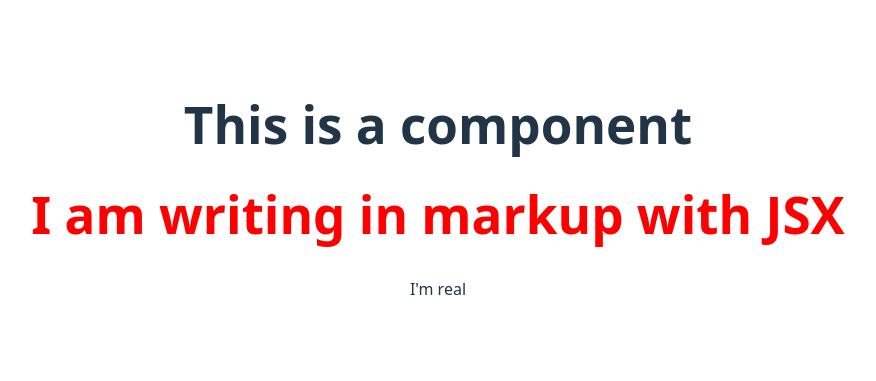
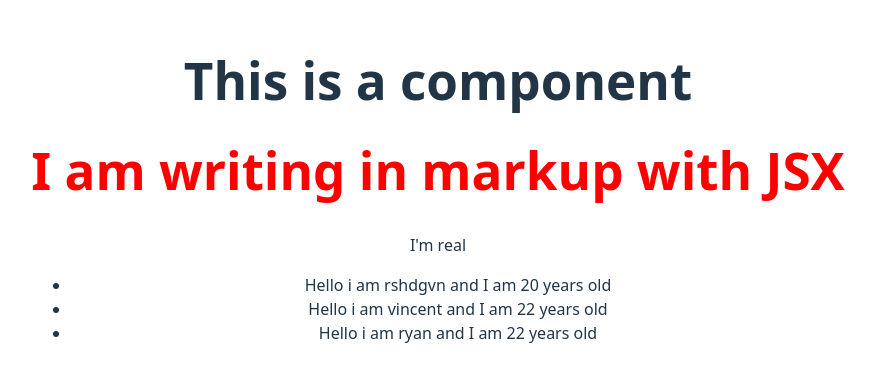
Before and after one commit to rshdgvn/appdev1, a React (Vite) app in the folder react-quickstart/: page / in a window 1280 px wide. Shown: the part 211-592 px from the top of the page, without its empty margins (202-1078 px from the left). Built offline with nearby package versions, Linux system fonts and the light colour scheme.

Commit message:
Done rendering lists

```diff
--- a/react-quickstart/src/App.jsx
+++ b/react-quickstart/src/App.jsx
@@ -19,12 +19,20 @@
     data = "I'm fake"
   }
 
+  const infos = [
+    {name: 'rshdgvn', age: 20},
+    {name: 'vincent', age: 22},
+    {name: 'ryan', age: 22},
+  ]
 
   return (
     <>
       <Component />
       <h1 style={headerStyles}>I am writing in markup with JSX</h1>
       <p>{data}</p>
+      <ul>
+        {infos.map((info)=><li>{`Hello i am ${info.name} and I am ${info.age} years old`}</li>)}
+      </ul>
     </>
   );
 }
```
